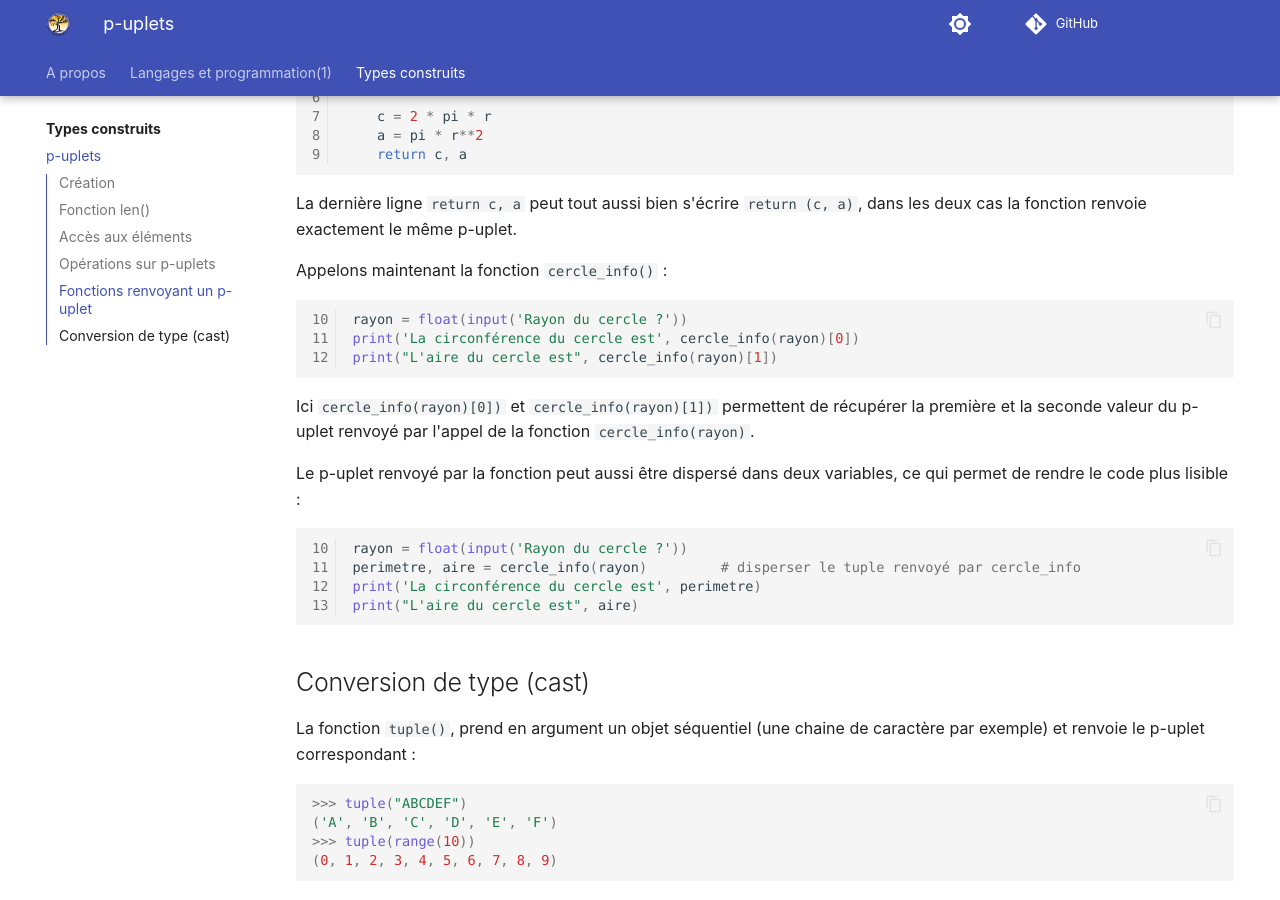
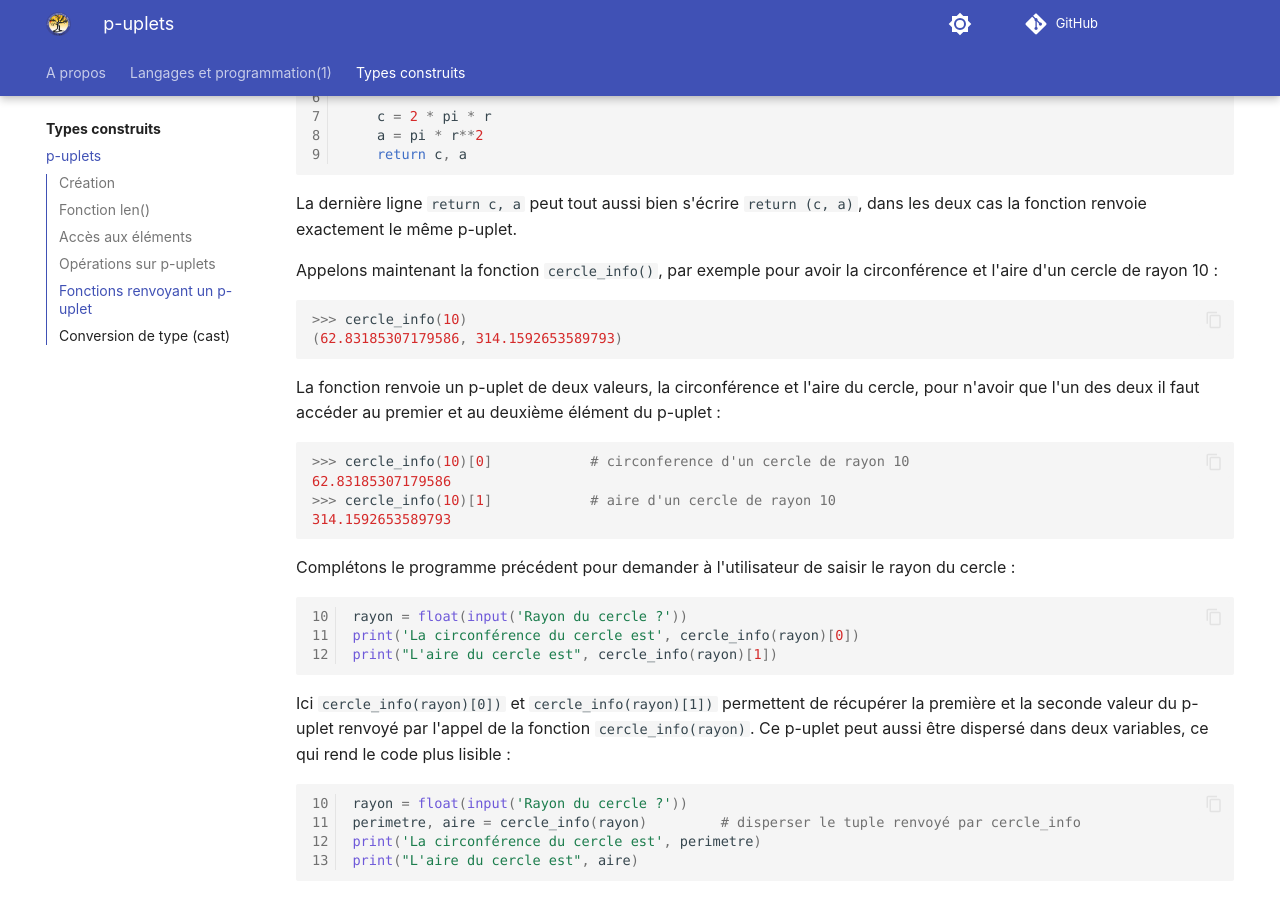
Before and after one commit to eipaca/NSI-1, an MkDocs documentation site: the page built from docs/types-construits/1-p-uplets.md, in a window 1280 px wide and 900 px high, scrolled down 4780 px. Built offline with MkDocs 1.6.1 and Material for MkDocs 9.7.7, drawn with Linux system fonts in a browser that asks for light colours; emoji names are drawn with the system emoji font; comment, search, counter and statistics services are not loaded.

Commit message:
Add files via upload

````diff
--- a/docs/types-construits/1-p-uplets.md
+++ b/docs/types-construits/1-p-uplets.md
@@ -270,7 +270,21 @@ def cercle_info(r):
 ```
 La dernière ligne `return c, a` peut tout aussi bien s'écrire `return (c, a)`, dans les deux cas la fonction renvoie exactement le même p-uplet.
 
-Appelons maintenant la fonction `cercle_info()` :
+Appelons maintenant la fonction `cercle_info()`, par exemple pour avoir la circonférence et l'aire d'un cercle de rayon 10 :
+``` py
+>>> cercle_info(10)
+(62.83185307179586, 314.1592653589793)
+```
+La fonction renvoie un p-uplet de deux valeurs, la circonférence et l'aire du cercle, pour n'avoir que l'un des deux il faut accéder au premier et au deuxième élément du p-uplet :
+
+``` py
+>>> cercle_info(10)[0]            # circonference d'un cercle de rayon 10
+62.83185307179586
+>>> cercle_info(10)[1]            # aire d'un cercle de rayon 10
+314.1592653589793
+```
+
+Complétons le programme précédent pour demander à l'utilisateur de saisir le rayon du cercle :
 
 ``` py linenums="10"
 rayon = float(input('Rayon du cercle ?'))
@@ -279,9 +293,7 @@ print("L'aire du cercle est", cercle_info(rayon)[1])
 ```
 
 Ici `cercle_info(rayon)[0])` et `cercle_info(rayon)[1])` permettent de récupérer la première et la seconde valeur du p-uplet renvoyé
-par l'appel de la fonction `cercle_info(rayon)`.
-
-Le p-uplet renvoyé par la fonction peut aussi être dispersé dans deux variables, ce qui permet de rendre le code plus lisible :
+par l'appel de la fonction `cercle_info(rayon)`.  Ce p-uplet peut aussi être dispersé dans deux variables, ce qui rend le code plus lisible :
 
 ``` py linenums="10"
 rayon = float(input('Rayon du cercle ?'))
````
